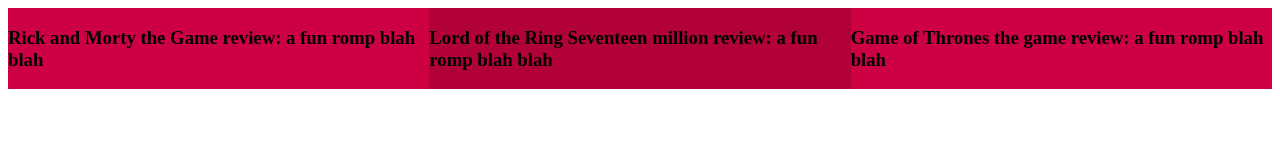
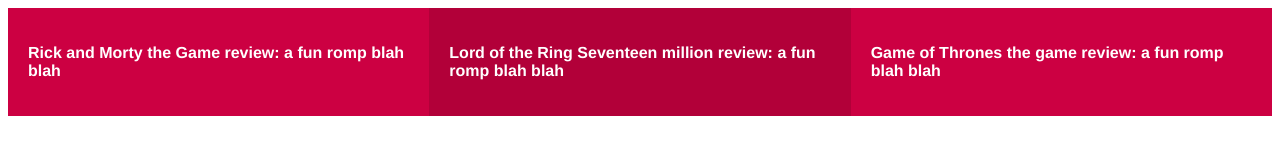
Before and after one commit to jsmayo/awd-course, a plain HTML site: page section-4/polygon-widget-project/index.html in a window 1280 px wide. Drawn offline with Linux system fonts and the light colour scheme.

Commit message:
Updates flexbox styling to scale properly

```diff
--- a/section-4/polygon-widget-project/style.css
+++ b/section-4/polygon-widget-project/style.css
@@ -9,12 +9,24 @@
   /* Shrink 2x as fast as others when needed*/
   flex-shrink: 2;
   /*Ideal size is 100px unless too big via max-width*/
-  flex-basis: 100px;
+  flex-basis: 200px;
   /*Grow evenly with all other items*/
   flex-grow: 1;
+  color:white;
+  font-family: Helvetica;
+  padding: 20px;
+  transition: background 0.1s;
+}
+
+.box:hover {
+  background: #ff0052;
 }
 
 .middle {
   background: #b20039;
   flex-shrink:1;
 }
+
+h3 {
+  font-size: 2vh;
+}
```
